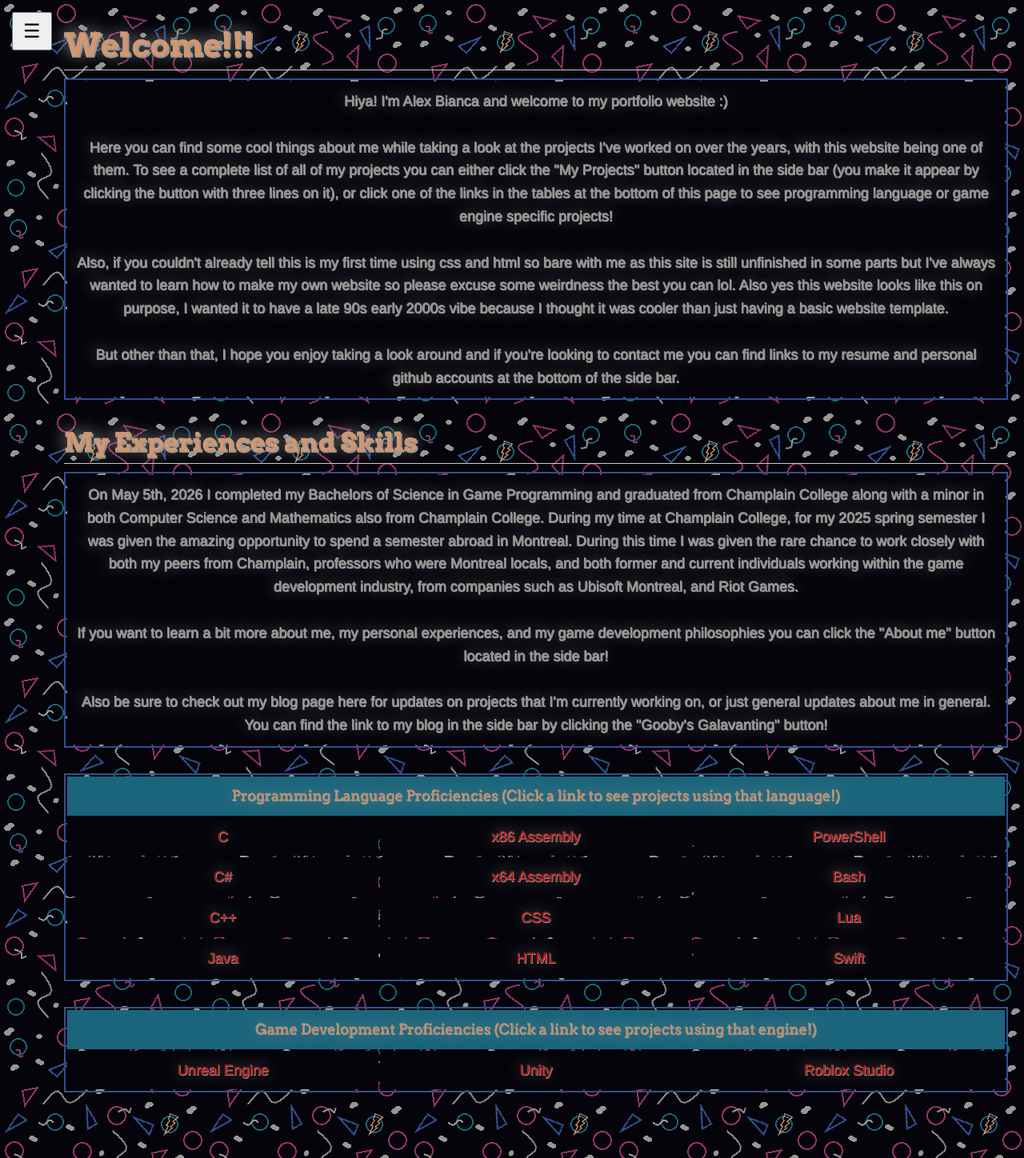
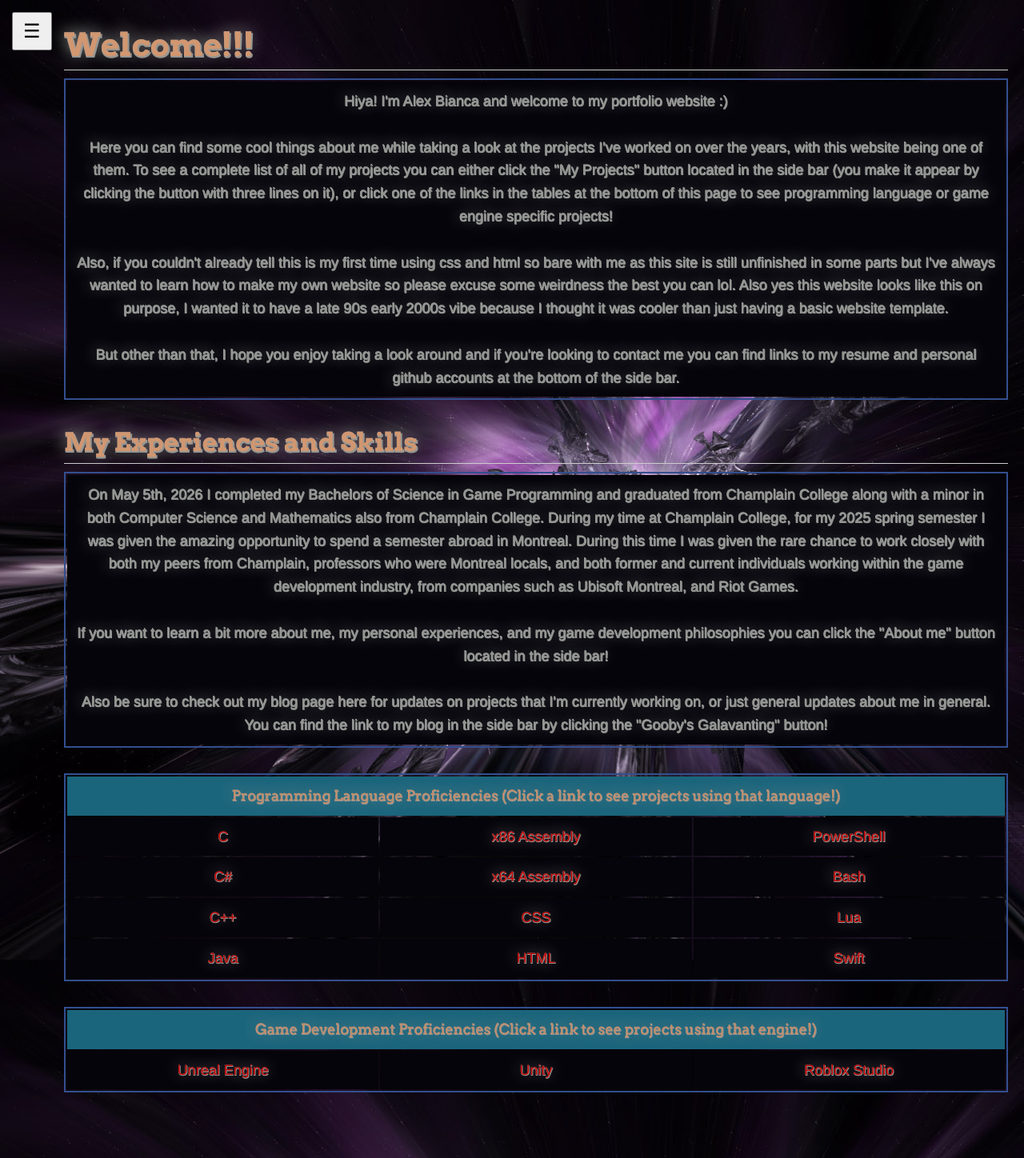
Before and after one commit to goobydaniels/goobydaniels.github.io, a Jekyll site: the page built from index.md, in a window 1280 px wide. Shown: the whole page at 80% size. Built offline with Jekyll 4.4.1, drawn with Linux system fonts in a browser that asks for light colours; our own code applies the rules of GitHub Pages for plain Markdown files.

Commit message:
button fixes and backgorund change

```diff
--- a/_layouts/default.html
+++ b/_layouts/default.html
@@ -38,12 +38,12 @@
             });
           </script>
 
-          <h3 class="header">Spotlight Projects:</h3>
-          <ul>
-            <p class="header"><a class="frutiger-aero-button medium" href="https://goobydaniels.github.io/youreit-page.html">You're It!</a></p>
-            <p class="header"><a class="frutiger-aero-button medium" href="https://goobydaniels.github.io/CCBB-page.html">Choo Choo Boom Boom</a></p>
-            <p class="header"><a class="frutiger-aero-button medium" href="https://goobydaniels.github.io/brick-bash-page.html">Brick Bash</a></p>
-          </ul>
+        <h3 class="header">Spotlight Projects:</h3>
+        <ul>
+          <p class="header"><a class="frutiger-aero-button medium" href="https://goobydaniels.github.io/youreit-page.html">You're It!</p>
+          <p class="header"><a class="frutiger-aero-button medium" href="https://goobydaniels.github.io/CCBB-page.html">Choo Choo Boom Boom</p>
+          <p class="header"><a class="frutiger-aero-button medium" href="https://goobydaniels.github.io/brick-bash-page.html">Brick Bash</p>
+        </ul>
 
         <ul>
           {% if site.show_downloads %}
--- a/_sass/jekyll-theme-dinky.scss
+++ b/_sass/jekyll-theme-dinky.scss
@@ -43,9 +43,9 @@
     1px  1px 0 #959794;;
   // Base page background color
 	//background-color: #FBFAF7;
-  background-image: url(arcade_carpet_512.png);
+  background-image: url(metalheart_8.jpg);
   // should the image repeat to fill or not
-  background-repeat: repeat;
+  background-repeat: fill;
   // Should image cover the whole screen
   background-size: auto;
   // Should image scroll with page or not
```
Also changed, not shown: assets/css/metalheart_8.jpg (added), thumbnail.png (deleted).
